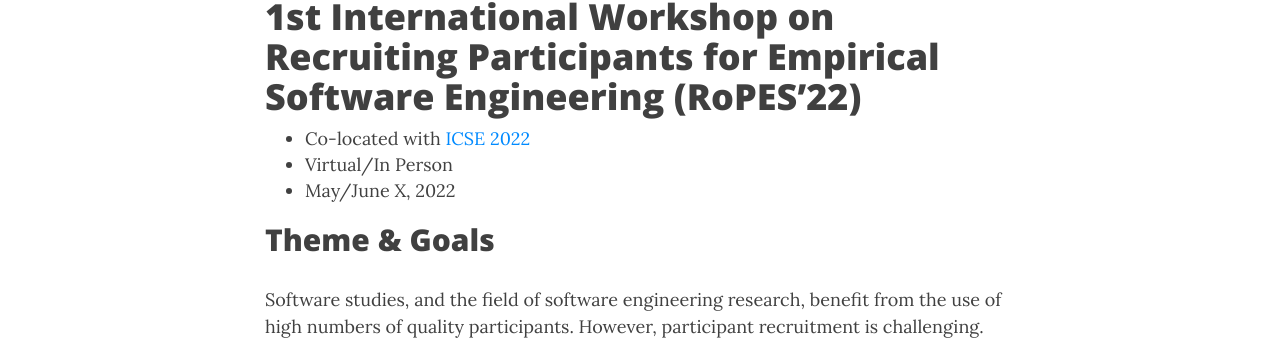
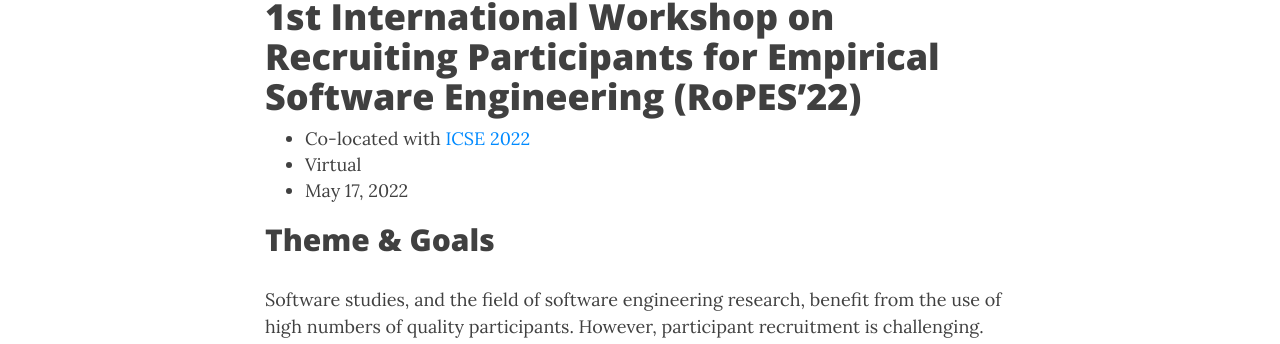
Before and after one commit to ropes-workshops/ropes-workshops.github.io, a Jekyll site: the page built from ropes22.md, in a window 1280 px wide and 1400 px high, scrolled down 247 px. Shown: the part 107-451 px from the top of the window. Built offline with Jekyll 4.4.1, drawn with Linux system fonts in a browser that asks for light colours; nearby versions of some CDN libraries; some of the changed text lies outside the part shown.

```diff
--- a/ropes22.md
+++ b/ropes22.md
@@ -7,8 +7,8 @@ subtitle: Official web page of the first edition of the ROPES international work
 # 1st International Workshop on Recruiting Participants for Empirical Software Engineering (RoPES'22)
 
 - Co-located with [ICSE 2022](https://conf.researchr.org/home/icse-2022)
-- Virtual/In Person
-- May/June X, 2022
+- Virtual
+- May 17, 2022
 
 
 ## Theme & Goals
```
Also changed, not shown: other parts of ropes22.md (+1 -1 lines).
